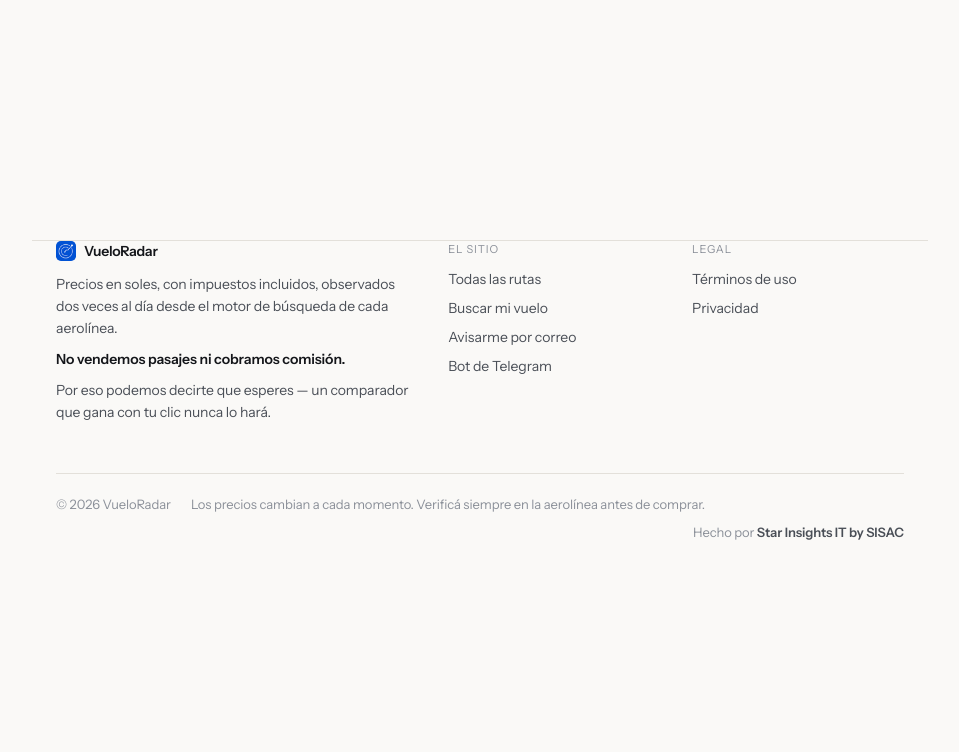
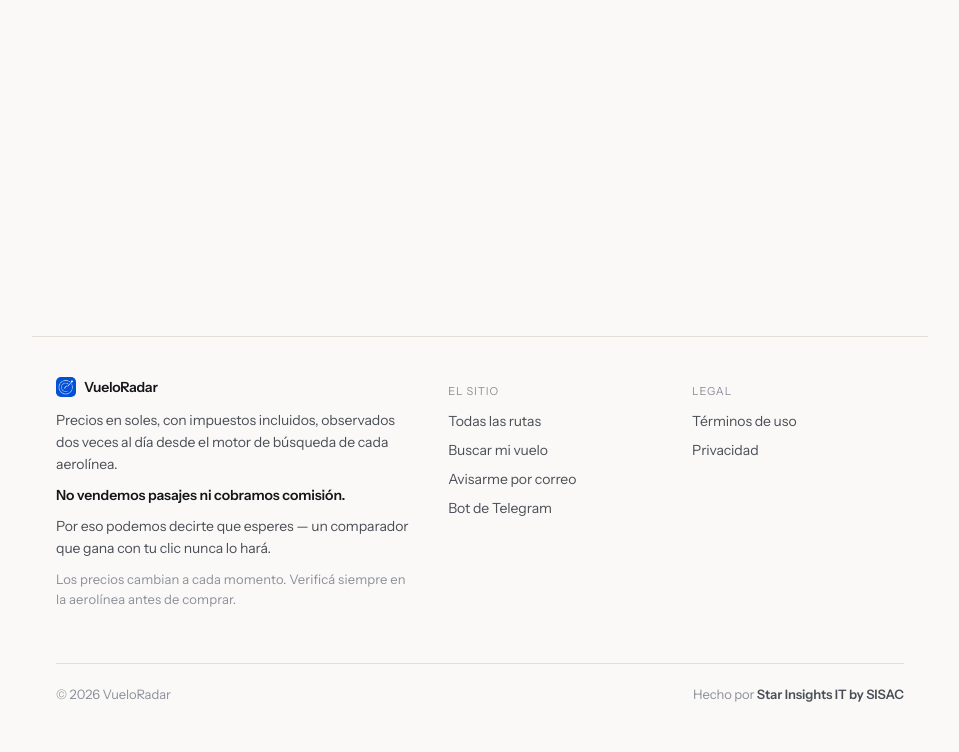
Before and after one commit to GarciaKevinFab/vueloradar, a Django app: page / in a window 1280 px wide. Shown: the part 1252-2004 px from the top of the page, without its empty margins (160-1119 px from the left). Before the commit the page ends 1792 px from the top, so only its background shows below. Run offline with Django 5.2, Linux system fonts and the light colour scheme; data that the repository does not hold is empty; parts of the project's set-up code (start-up, migrations or seed data) failed here and were passed over.

Commit message:
El pie se despega del contenido: .wrap le ganaba en especificidad
`.wrap` es una CLASE y `footer` un ELEMENTO, asi que su `margin:0 auto` y
`padding:0 1.5rem` anulaban el margen y el padding superior del pie. Medido en
vivo: marginTop 0px, paddingTop 0px, hueco real 0 px contra la ultima tarjeta.
Venia asi desde antes del rediseno; el pie nuevo solo lo hizo evidente. El
selector ahora es `footer.wrap` y repite el `auto` horizontal, que sin el se
descentra. Hay test de regresion.

El disclaimer de precios sube a la columna de marca, donde estan los demas
avisos sobre precios, y la barra inferior queda con dos cosas en vez de tres.
Las columnas de enlaces se empujan .4rem para alinearse opticamente con el
logotipo, que es mas alto que los titulillos.

BUILDER_LOGO deja poner el logotipo del constructor al lado del credito. Vacio
por defecto a proposito: `{% static %}` con manifiesto revienta en produccion
si el archivo no esta en disco, y el sitio no puede asumir que alguien lo
guardo.

Co-Authored-By: Claude Opus 5 <noreply@anthropic.com>

```diff
--- a/apps/web/context_processors.py
+++ b/apps/web/context_processors.py
@@ -14,6 +14,9 @@ def site(request):
         "bot_url": f"https://t.me/{usuario}" if usuario else "",
         "builder_name": getattr(settings, "BUILDER_NAME", ""),
         "builder_url": getattr(settings, "BUILDER_URL", ""),
+        # Vacío = crédito en texto. Ver la nota en settings: `{% static %}` con
+        # manifiesto revienta si el archivo no está en disco.
+        "builder_logo": getattr(settings, "BUILDER_LOGO", ""),
         # Sin ID de editor no se renderiza ni el hueco ni el script: un
         # contenedor vacío reservando alto desplaza el contenido para nada.
         "adsense_client": getattr(settings, "ADSENSE_CLIENT", ""),
--- a/apps/web/templates/web/base.html
+++ b/apps/web/templates/web/base.html
@@ -247,8 +247,13 @@ tbody tr:hover{background:var(--bg-sunk)}
    Antes eran cuatro parrafos apilados y la promesa que sostiene la marca
    quedaba enterrada entre el aviso legal y el disclaimer. En columnas cada
    cosa ocupa el peso que le toca.                                         */
-footer{margin:5rem 0 0;padding:2.5rem 0 3rem;border-top:1px solid var(--line);
-  color:var(--ink-2);font-size:.875rem}
+/* `.wrap` es una CLASE y `footer` un ELEMENTO: la clase gana en especificidad,
+   asi que su `margin:0 auto;padding:0 1.5rem` anulaba el margen y el padding
+   superior del pie y lo dejaba pegado a la ultima tarjeta. Venia asi desde
+   antes. El selector lleva las dos, y el `auto` horizontal se repite: sin el,
+   el pie se descentra.                                                     */
+footer.wrap{margin:6rem auto 0;padding:2.5rem 1.5rem 3rem;
+  border-top:1px solid var(--line);color:var(--ink-2);font-size:.875rem}
 .foot-grid{display:grid;gap:2rem;grid-template-columns:1.7fr 1fr 1fr;align-items:start}
 @media (max-width:44rem){
   .foot-grid{grid-template-columns:1fr 1fr;gap:1.75rem}
@@ -266,16 +271,23 @@ footer{margin:5rem 0 0;padding:2.5rem 0 3rem;border-top:1px solid var(--line);
 .foot-list li+li{margin-top:.45rem}
 .foot-list a{color:var(--ink-2)}
 .foot-list a:hover{color:var(--accent);text-decoration:underline;text-underline-offset:3px}
-.foot-bar{display:flex;flex-wrap:wrap;gap:.5rem 1.25rem;align-items:center;
-  margin-top:2.5rem;padding-top:1.25rem;border-top:1px solid var(--line);
+/* Las columnas de enlaces se alinean opticamente con la marca, que es mas
+   alta: sin este empujon los titulillos flotan por encima del logotipo. */
+.foot-grid nav{padding-top:.4rem}
+.foot-bar{display:flex;flex-wrap:wrap;gap:.75rem 1.25rem;align-items:center;
+  margin-top:2.75rem;padding-top:1.25rem;border-top:1px solid var(--line);
   color:var(--ink-3);font-size:.8125rem}
-.foot-by{margin-left:auto}
+.foot-by{margin-left:auto;display:inline-flex;align-items:center;gap:.5rem}
+.foot-by img{width:1.5rem;height:1.5rem;display:block;border-radius:.25rem;
+  /* El logotipo viene sobre blanco: en el tema oscuro un fondo claro propio
+     evita el recorte sucio que deja un PNG sin transparencia real. */
+  background:#fff;padding:1px}
 .foot-by a{color:var(--ink-2);font-weight:600}
 .foot-by a:hover{color:var(--accent);text-decoration:underline;text-underline-offset:3px}
 @media (max-width:44rem){
   .foot-by{margin-left:0}
   /* El boton flotante tapa la ultima linea del pie si no le hacemos sitio. */
-  footer{padding-bottom:6rem}
+  footer.wrap{padding-bottom:6rem}
 }
 
 /* --- Boton flotante al bot ---------------------------------------------
@@ -422,6 +434,8 @@ footer{margin:5rem 0 0;padding:2.5rem 0 3rem;border-top:1px solid var(--line);
       <p>Por eso podemos decirte que esperes — un comparador que gana con tu clic nunca
          lo hará.{% if adsense_client %} Los anuncios que ves no dependen de que compres,
          así que tampoco mueven el veredicto.{% endif %}</p>
+      <p class="tiny dim">Los precios cambian a cada momento. Verificá siempre en la
+         aerolínea antes de comprar.</p>
     </div>
 
     <nav aria-label="Secciones del sitio">
@@ -445,10 +459,15 @@ footer{margin:5rem 0 0;padding:2.5rem 0 3rem;border-top:1px solid var(--line);
 
   <div class="foot-bar">
     <span>© {% now "Y" %} {{ site_name }}</span>
-    <span>Los precios cambian a cada momento. Verificá siempre en la aerolínea antes de comprar.</span>
     {% if builder_name %}
-    <span class="foot-by">Hecho por
-      <a href="{{ builder_url }}" target="_blank" rel="noopener external">{{ builder_name }}</a></span>
+    <span class="foot-by">
+      {% comment %} El logotipo es opcional: sin BUILDER_LOGO queda el crédito en
+         texto. Referenciar un estático inexistente reventaría el manifiesto de
+         WhiteNoise en producción, así que no se asume que el archivo esté. {% endcomment %}
+      {% if builder_logo %}<img src="{% static builder_logo %}" alt="" width="24" height="24">{% endif %}
+      <span>Hecho por
+        <a href="{{ builder_url }}" target="_blank" rel="noopener external">{{ builder_name }}</a></span>
+    </span>
     {% endif %}
   </div>
 </footer>
--- a/config/settings.py
+++ b/config/settings.py
@@ -165,6 +165,10 @@ CLOUDFLARE_ZONE_ID = os.getenv("CLOUDFLARE_ZONE_ID", "")
 # haya que tocarlo si cambia el nombre o el dominio.
 BUILDER_NAME = os.getenv("BUILDER_NAME", "Star Insights IT by SISAC")
 BUILDER_URL = os.getenv("BUILDER_URL", "https://sisac.pe/")
+# Ruta del logotipo DENTRO de los estaticos, p. ej. "web/sisac-logo.png".
+# Vacio por defecto a proposito: `{% static %}` con manifiesto revienta si el
+# archivo no existe, asi que el sitio no puede asumir que alguien lo guardo.
+BUILDER_LOGO = os.getenv("BUILDER_LOGO", "")
 
 # --------------------------------------------------------------------- ads
 # Los huecos publicitarios estan maquetados siempre, pero el script de Google
```
Also changed, not shown: tests/test_web.py (+26 -0 lines).
